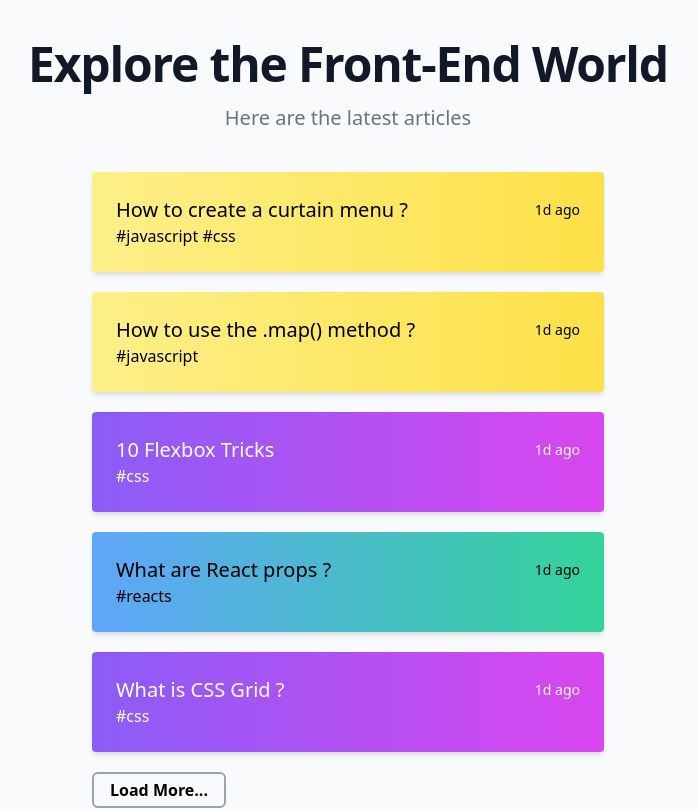
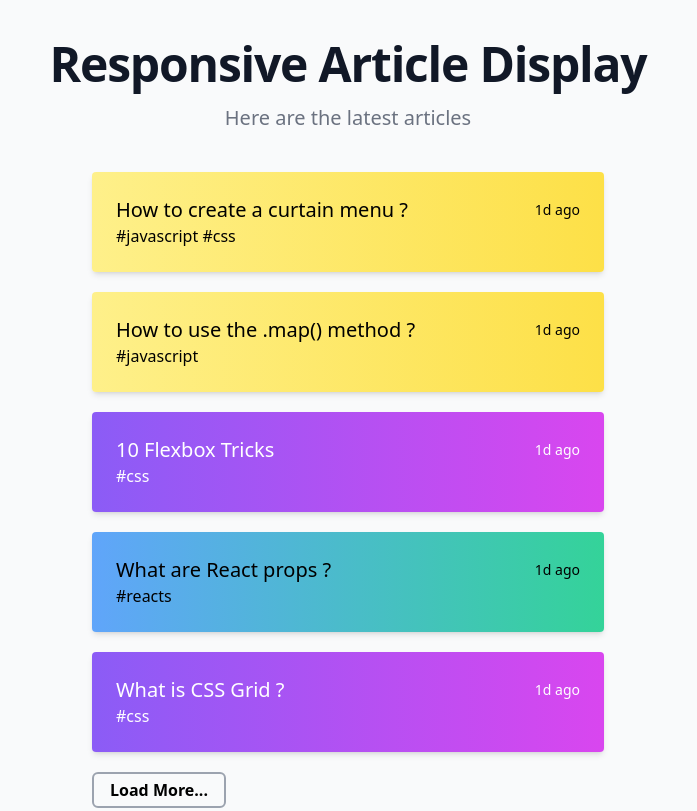
Before and after one commit to EliottDelhaye/Tailwind-CSS-Component-Responsive_article_display, a plain HTML site: page index.html in a window 1280 px wide. Shown: the top 811 px of the page, without its empty margins (292-989 px from the left). Drawn offline with nearby package versions, Linux system fonts and the light colour scheme.

Commit message:
Update index.html

```diff
--- a/index.html
+++ b/index.html
@@ -12,7 +12,7 @@
       <h1
         class="text-3xl tracking-tight font-extrabold text-gray-900 text-center sm:text-5xl"
       >
-        Explore the Front-End World
+        Responsive Article Display
       </h1>
       <h2 class="text-center text-gray-500 mt-3 text-xl sm:mt-4">
         Here are the latest articles
```
